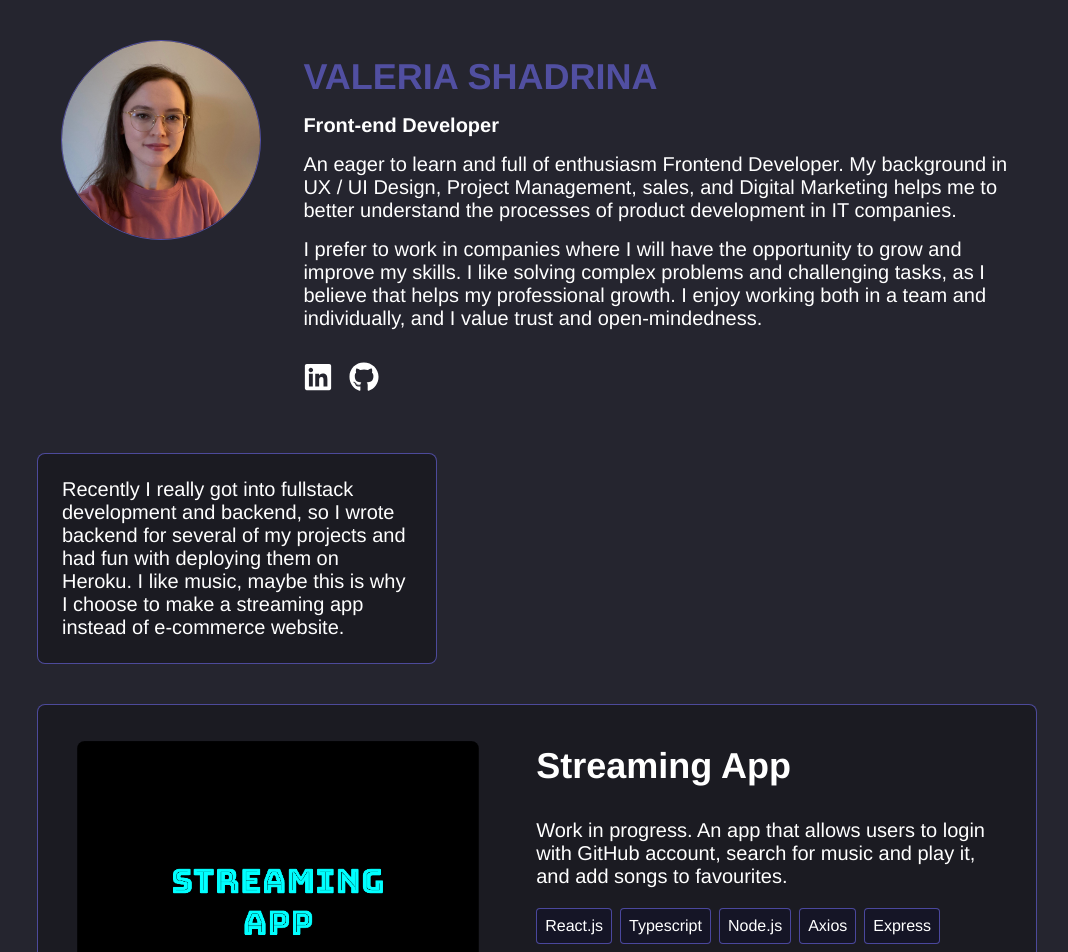
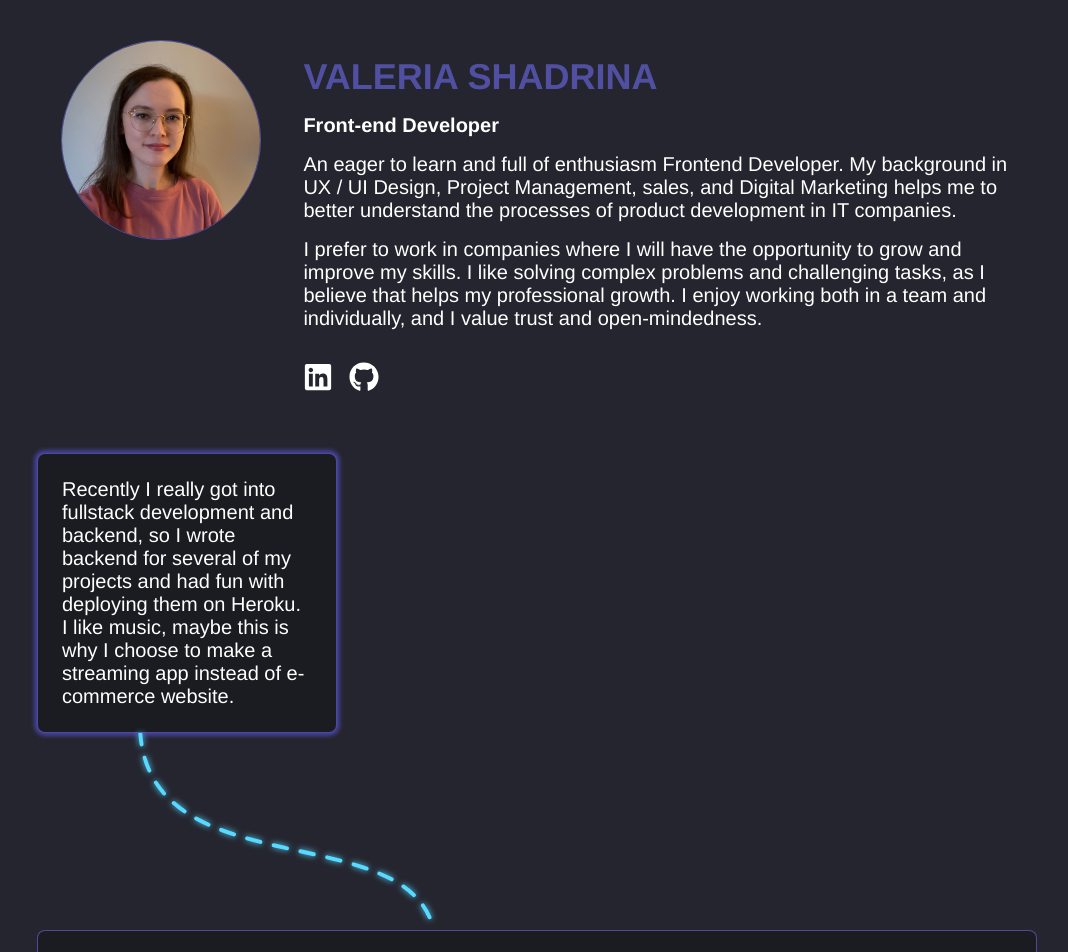
Before and after one commit to avreally/portfolio-website, a React (Create React App) app: page / in a window 1280 px wide. Shown: the top 952 px of the page, without its empty margins (103-1171 px from the left). Built offline with nearby package versions, Linux system fonts and the light colour scheme.

Commit message:
Added connectingLine component

```diff
--- a/public/data/allProjects.json
+++ b/public/data/allProjects.json
@@ -6,7 +6,7 @@
     "imgUrl": "../images/phonebook.png",
     "websiteUrl": "",
     "githubUrl": "https://github.com/avreally/phonebook",
-    "stack": ["React.js", "JavaScript", "HTML", "CSS", "Flexbox"],
+    "stack": ["React", "JavaScript", "HTML", "CSS", "Flexbox"],
     "notes": "But I also enjoy creating  UI of different styles and colors."
   },
 
@@ -39,9 +39,9 @@
     "websiteUrl": "https://music-box-avreally.herokuapp.com/",
     "githubUrl": "https://github.com/avreally/music-box",
     "stack": [
-      "React.js",
+      "React",
       "JavaScript",
-      "Node.js",
+      "Node",
       "Axios",
       "Express",
       "Heroku",
@@ -59,9 +59,9 @@
     "websiteUrl": "",
     "githubUrl": "https://github.com/avreally/streaming-app",
     "stack": [
-      "React.js",
-      "Typescript",
-      "Node.js",
+      "React",
+      "TypeScript",
+      "Node",
       "Axios",
       "Express",
       "GitHub OAuth",
--- a/src/components/allProjects/index.tsx
+++ b/src/components/allProjects/index.tsx
@@ -2,6 +2,8 @@ import "./styles.css";
 import { ProjectType } from "../../../types";
 import Project from "../project";
 import Annotation from "../annotation";
+import React from "react";
+import ConnectingLine from "../connectingLine";
 
 type AllProjectsProps = {
   allProjectsData: ProjectType[];
@@ -12,15 +14,16 @@ const allProjects = ({ allProjectsData }: AllProjectsProps) => {
     <div className="allProjects">
       {[...allProjectsData].reverse().map((project) =>
         allProjectsData.indexOf(project) % 2 === 0 ? (
-          <>
+          <React.Fragment key={project.id}>
             <Annotation project={project} alignSelf="start" />
-            <Project key={project.id} project={project} imageAlign="start" />
-          </>
+            <ConnectingLine />
+            <Project project={project} imageAlign="start" />
+          </React.Fragment>
         ) : (
-          <>
+          <React.Fragment key={project.id}>
             <Annotation project={project} alignSelf="end" />
-            <Project key={project.id} project={project} imageAlign="end" />
-          </>
+            <Project project={project} imageAlign="end" />
+          </React.Fragment>
         )
       )}
     </div>
--- a/src/components/allProjects/styles.css
+++ b/src/components/allProjects/styles.css
@@ -2,6 +2,6 @@
   display: flex;
   flex-direction: column;
   align-items: center;
-  gap: 2rem;
+  /*gap: 2rem;*/
   max-width: 1000px;
 }
--- a/src/components/annotation/styles.css
+++ b/src/components/annotation/styles.css
@@ -4,9 +4,10 @@
   display: flex;
   align-items: flex-start;
   justify-content: center;
-  max-width: 400px;
+  max-width: 300px;
   padding: 24px;
   border: 1px solid rgba(119, 114, 255, 0.55);
+  box-shadow: 0 0 3pt 2pt rgba(99, 94, 255, 0.55);
   border-radius: 8px;
   /*gap: clamp(24px, 3vw, 48px);*/
   align-self: flex-start;
--- /dev/null
+++ b/src/components/connectingLine/index.tsx
@@ -0,0 +1,23 @@
+import "./styles.css";
+import React from "react";
+
+const connectingLine = () => {
+  return (
+    <div className="lineContainer">
+      <svg
+        className="line neonlightBlue"
+        viewBox="0 0 307 202"
+        fill="none"
+        xmlns="http://www.w3.org/2000/svg"
+      >
+        <path
+          className="linePath"
+          d="M3.39249 0.706358C15.4999 158 276.5 86 303.499 200.998"
+          stroke="black"
+        />
+      </svg>
+    </div>
+  );
+};
+
+export default connectingLine;
--- /dev/null
+++ b/src/components/connectingLine/styles.css
@@ -0,0 +1,35 @@
+.line {
+  width: 100%;
+  display: block;
+}
+
+.lineContainer {
+  margin: 0 clamp(50px, 20vw, 100px);
+  /*max-width: 600px;*/
+  align-self: flex-start;
+}
+
+.neonlightBlue {
+  -webkit-filter: drop-shadow(0 0 3px #58d9ff);
+  filter: drop-shadow(0 0 3px #58d9ff);
+}
+
+.linePath {
+  stroke: #58d9ff;
+  stroke-width: 4px;
+  stroke-dasharray: 14;
+  stroke-linecap: round;
+  animation: drawLine linear infinite alternate 1s;
+}
+
+@keyframes drawLine {
+  0% {
+    stroke-dashoffset: 0;
+  }
+  100% {
+    stroke-dashoffset: 10;
+  }
+}
+
+/* stroke="black" stroke-width="16" stroke-linecap="round" stroke-dasharray="1 70" */
+/*  animation: drawLine linear infinite alternate-reverse 10s;*/
```
Also changed, not shown: src/assets/line-left-bottom.svg (added).
